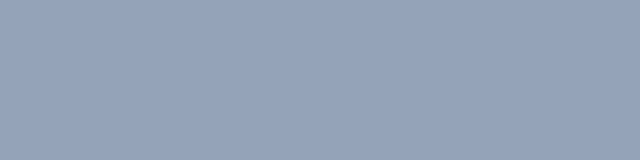
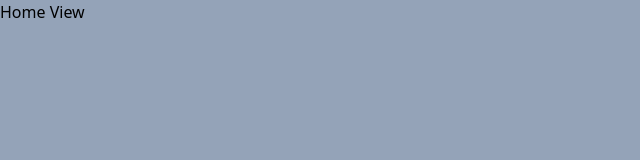
Before and after one commit to devalanlima/PokePlace, a Vue app: page / in a window 1280 px wide. Shown: the top 160 px of the page, without its empty margins (0-640 px from the left). Built offline with nearby package versions, Linux system fonts and the light colour scheme.

Commit message:
add / variable colors

```diff
--- a/src/assets/tailwind.css
+++ b/src/assets/tailwind.css
@@ -2,8 +2,25 @@
 @tailwind components;
 @tailwind utilities;
 
-@layer base{
-    html{
-        @apply bg-slate-400;
-    }
+@layer base {
+  :root {
+    --color0: #FFFFFF;
+    --color1: #4169F5;
+    --color2: #10182A;
+    --color3: #3ED77B;
+    --color4: #68C9FF;
+    --color5: #FFDE47;
+    --color6: #A35BFF;
+    --color7: #FF6231;
+    --color8: #286CA8;
+    --color9: #FFB800;
+    --color10: #EBEFF3;
+    --color11: #FF5C62;
+    --color12: #8593A3;
+    --color13: #FB6DD3;
+  }
+
+  html {
+    @apply bg-slate-400;
+  }
 }
--- /dev/null
+++ b/src/components/NavBar.vue
@@ -0,0 +1,3 @@
+<template>
+
+</template>
--- a/src/views/AboutView.vue
+++ b/src/views/AboutView.vue
@@ -1,5 +1,3 @@
 <template>
-  <div>
-    <h1>This is an about page</h1>
-  </div>
+  <h1>About View</h1>
 </template>
--- a/src/views/HomeView.vue
+++ b/src/views/HomeView.vue
@@ -1,4 +1,3 @@
 <template>
-  <main>
-  </main>
+  <h1>Home View</h1>
 </template>
--- a/src/views/MarketView.vue
+++ b/src/views/MarketView.vue
@@ -1,5 +1,3 @@
 <template>
-    <div>
-        <h1>Market View</h1>
-    </div>
+    <h1>Market View</h1>
 </template>
--- a/tailwind.config.js
+++ b/tailwind.config.js
@@ -2,7 +2,24 @@
 module.exports = {
   content: ["./index.html", "./src/**/*.{vue, js, html}"],
   theme: {
-    extend: {},
+    extend: {
+      colors:{
+        MainWhite: 'var(--color0)',
+        MainBlue: 'var(--color1)',
+        SecondaryBlue: 'var(--color2)',
+        GrassGreen: 'var(--color3)',
+        WaterBlue: 'var(--color4)',
+        LightningYellow: 'var(--color5)',
+        PsychicPurple: 'var(--color6)',
+        FightingBrow: 'var(--color7)',
+        DarknessBlue: 'var(--color8)',
+        DragonYellow: 'var(--color9)',
+        ColorlessWhite: 'var(--color10)',
+        FireRed: 'var(--color11)',
+        MetalGray: 'var(--color12)',
+        FairyPink: 'var(--color13)',
+      }
+    },
   },
   plugins: [],
 }
```
